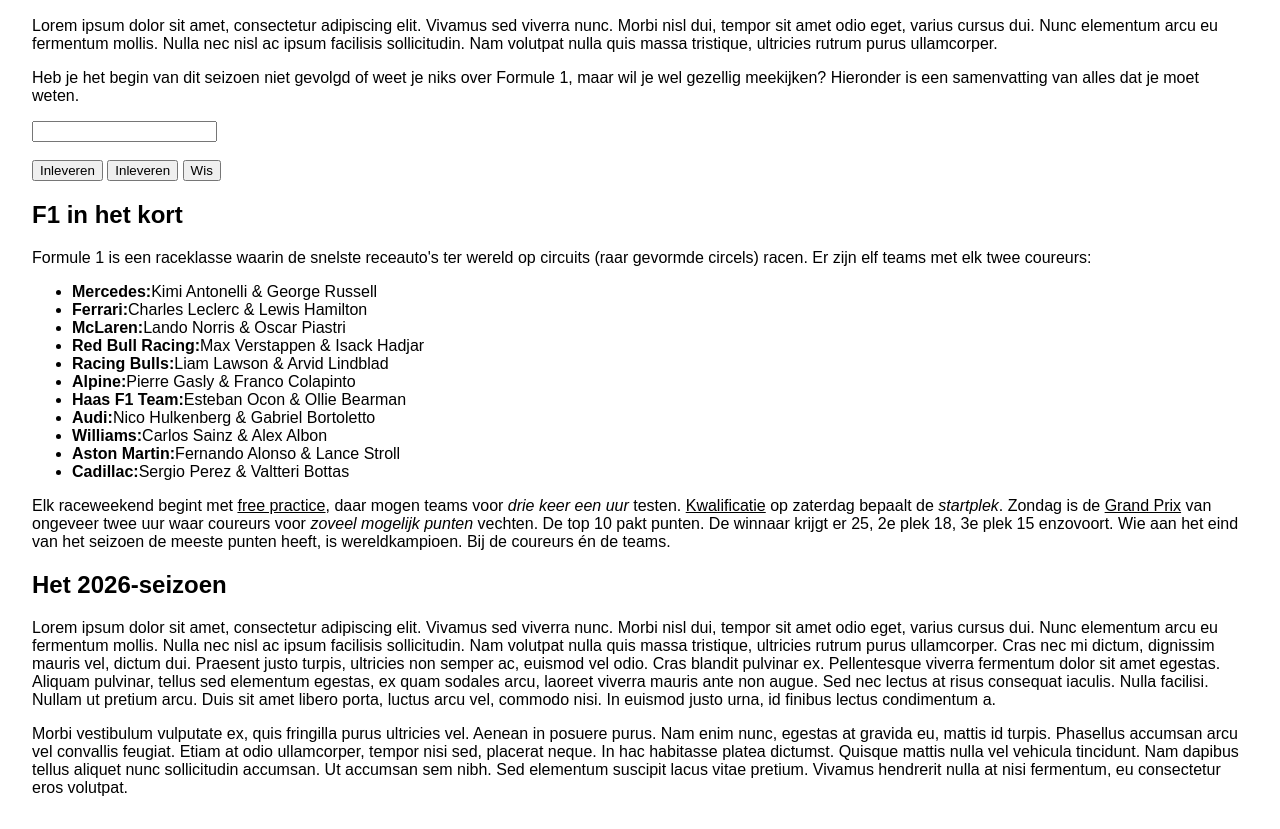
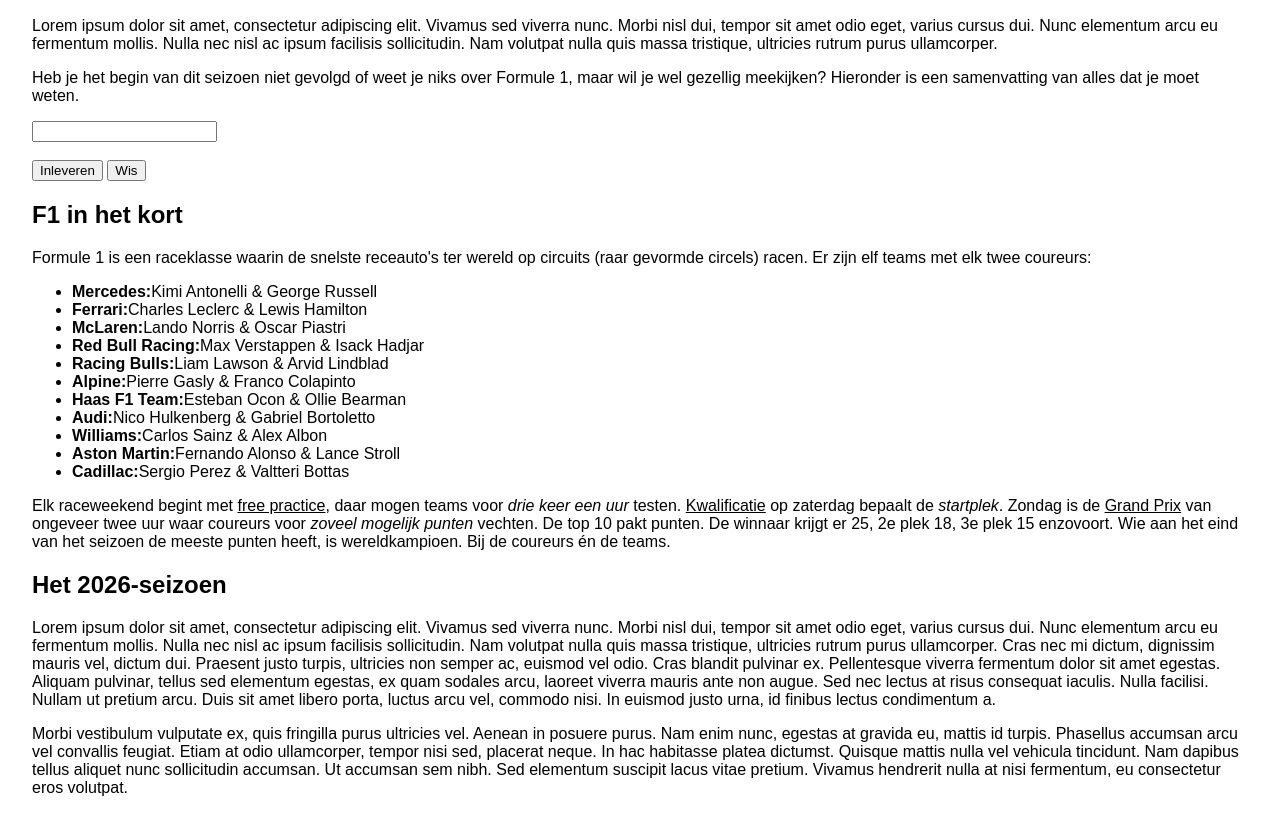
Before and after one commit to immewilhelmus/ImmeWilhelmus_HTML2_Bouwen, a plain HTML site: page index.html in a window 1280 px wide. Shown: the part 121-950 px from the top of the page. Drawn offline with Linux system fonts and the light colour scheme.

Commit message:
WebLab Run 24-11-2026 10:20:48 (UTC+01:00)

```diff
--- a/index.html
+++ b/index.html
@@ -15,7 +15,6 @@
   <form action="/action_page.php">
   <input type="text" name="fname"><br><br>
   <button type="submit">Inleveren</button>
-  <button onclick="alert('voltooid')">Inleveren</button>
   <button type="reset">Wis</button>
   </form>
   <h2>F1 in het kort</h2>
```
Also changed, not shown: 1 other file.
